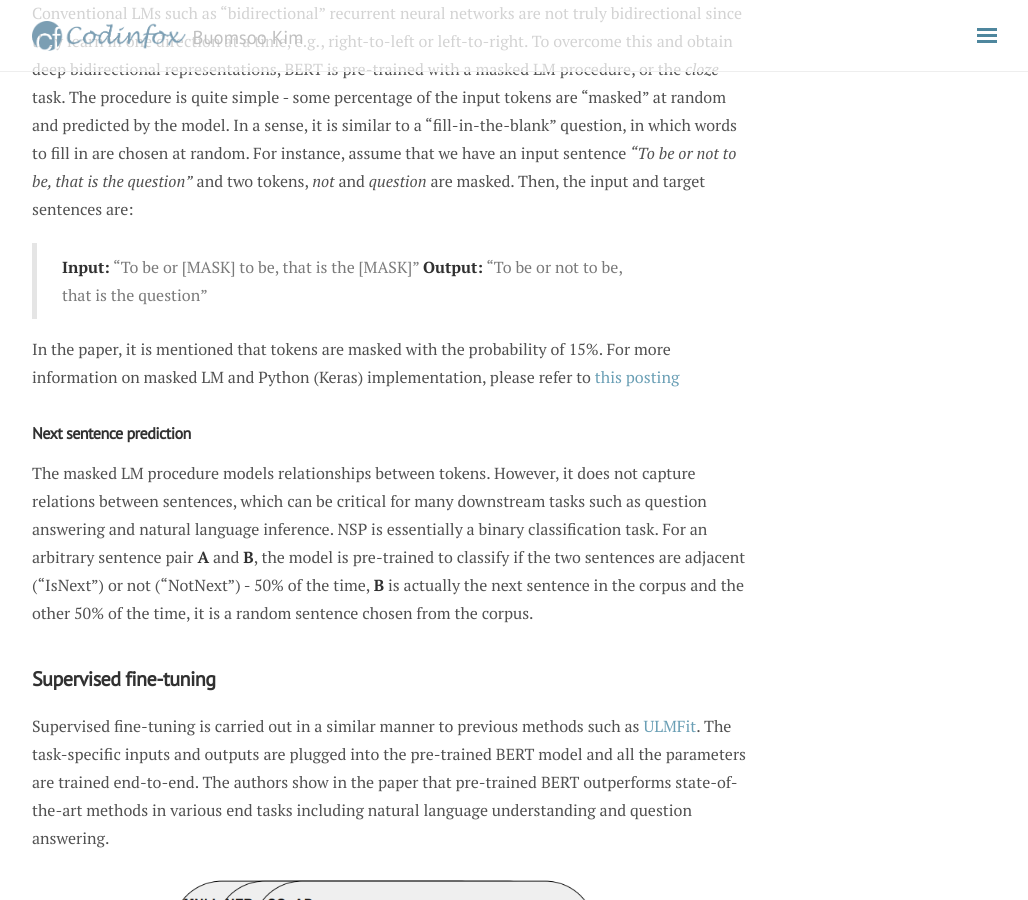
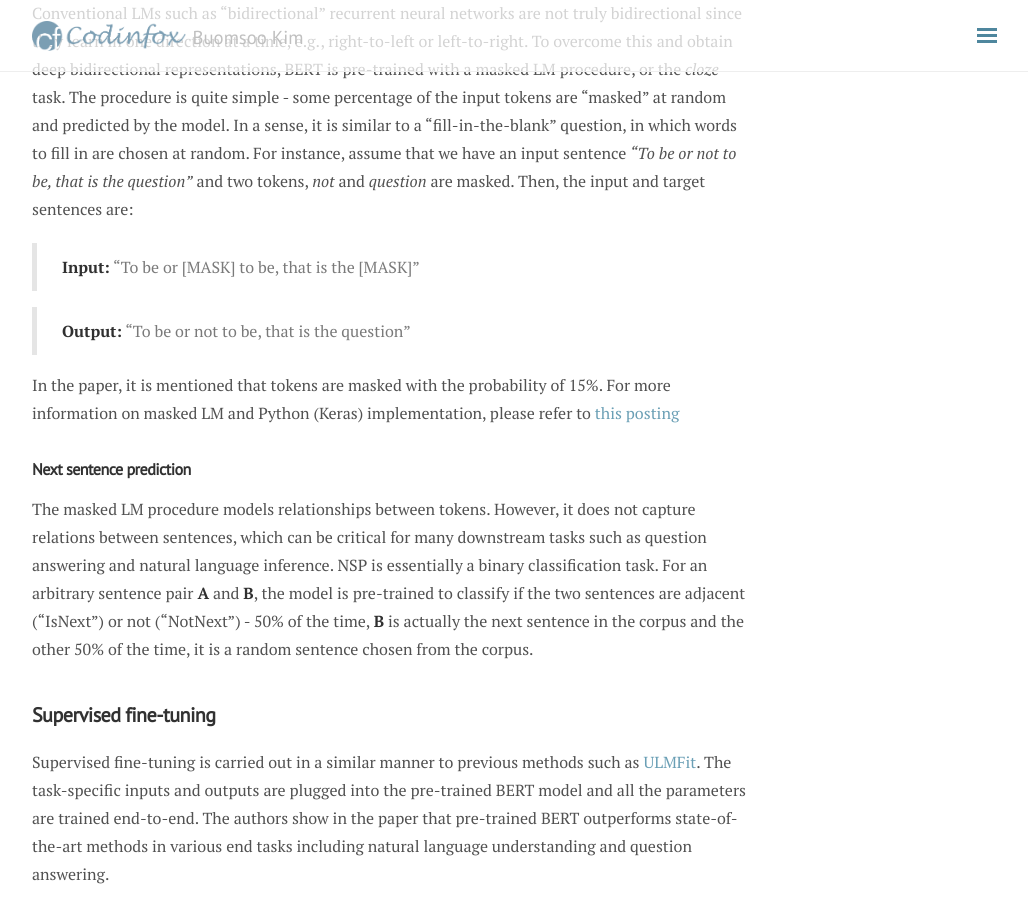
Before and after one commit to buomsoo-kim/buomsoo-kim.github.io, a Jekyll site: the page built from _posts/2021-02-03-Attention-mechanism-24.md.md, in a window 1280 px wide and 900 px high, scrolled down 1415 px. Shown: the whole window, without its empty margins (248-1276 px from the left). Built offline with Jekyll 4.4.1, drawn with Linux system fonts in a browser that asks for light colours; nearby versions of some CDN libraries; comment, search, counter and statistics services are not loaded.

Commit message:
Update 2021-02-03-Attention-mechanism-24.md.md

```diff
--- a/_posts/2021-02-03-Attention-mechanism-24.md.md
+++ b/_posts/2021-02-03-Attention-mechanism-24.md.md
@@ -16,7 +16,7 @@
 The objective of pre-training in unsupervised fashion is similar to that of embedding methods such as [Word2vec](https://papers.nips.cc/paper/5021-distributed-representations-of-words-and-phrases-and-their-compositionality.pdf) and [GloVe](https://www.aclweb.org/anthology/D14-1162.pdf).
 
 <p align = "center">
-<img src ="/data/images/2021-02-03/0.PNG" width = "500px" class="center">
+<img src ="/data/images/2021-02-03/0.png" width = "500px" class="center">
 [Devlin et al. 2019]
 </p>
 
@@ -29,6 +29,7 @@
 Conventional LMs such as "bidirectional" recurrent neural networks are not truly bidirectional since they learn in one direction at a time, e.g., right-to-left or left-to-right. To overcome this and obtain deep bidirectional representations, BERT is pre-trained with a masked LM procedure, or the *cloze* task. The procedure is quite simple - some percentage of the input tokens are "masked" at random and predicted by the model. In a sense, it is similar to a "fill-in-the-blank" question, in which words to fill in are chosen at random. For instance, assume that we have an input sentence *"To be or not to be, that is the question"* and two tokens, *not* and *question* are masked. Then, the input and target sentences are:
 
 > **Input:** "To be or [MASK] to be, that is the [MASK]"
+
 > **Output:** "To be or not to be, that is the question"
 
 In the paper, it is mentioned that tokens are masked with the probability of 15%. For more information on masked LM and Python (Keras) implementation, please refer to [this posting](https://keras.io/examples/nlp/masked_language_modeling/)
@@ -44,7 +45,7 @@
 Supervised fine-tuning is carried out in a similar manner to previous methods such as [ULMFit](https://arxiv.org/pdf/1801.06146.pdf). The task-specific inputs and outputs are plugged into the pre-trained BERT model and all the parameters are trained end-to-end. The authors show in the paper that pre-trained BERT outperforms state-of-the-art methods in various end tasks including natural language understanding and question answering.
 
 <p align = "center">
-<img src ="/data/images/2021-02-03/1.PNG" width = "500px" class="center">
+<img src ="/data/images/2021-02-03/1.png" width = "500px" class="center">
 [Devlin et al. 2019]
 </p>
 
```
